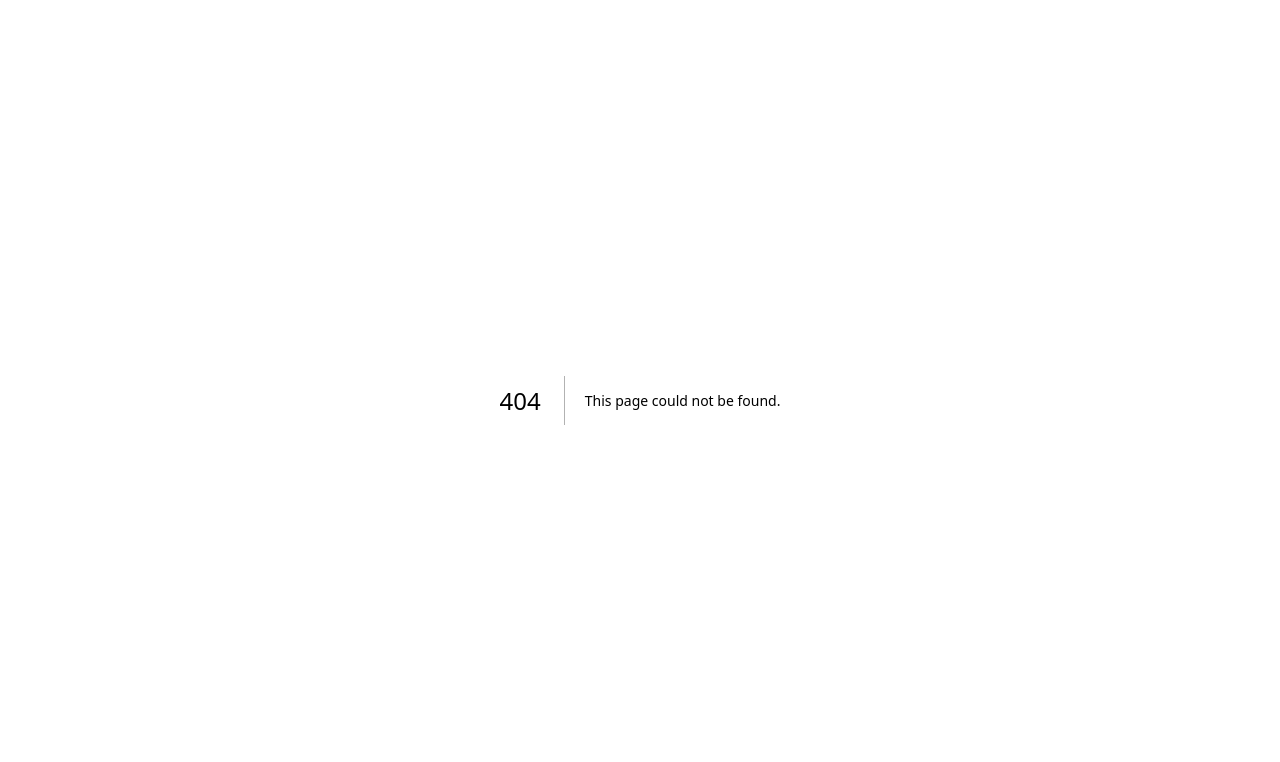
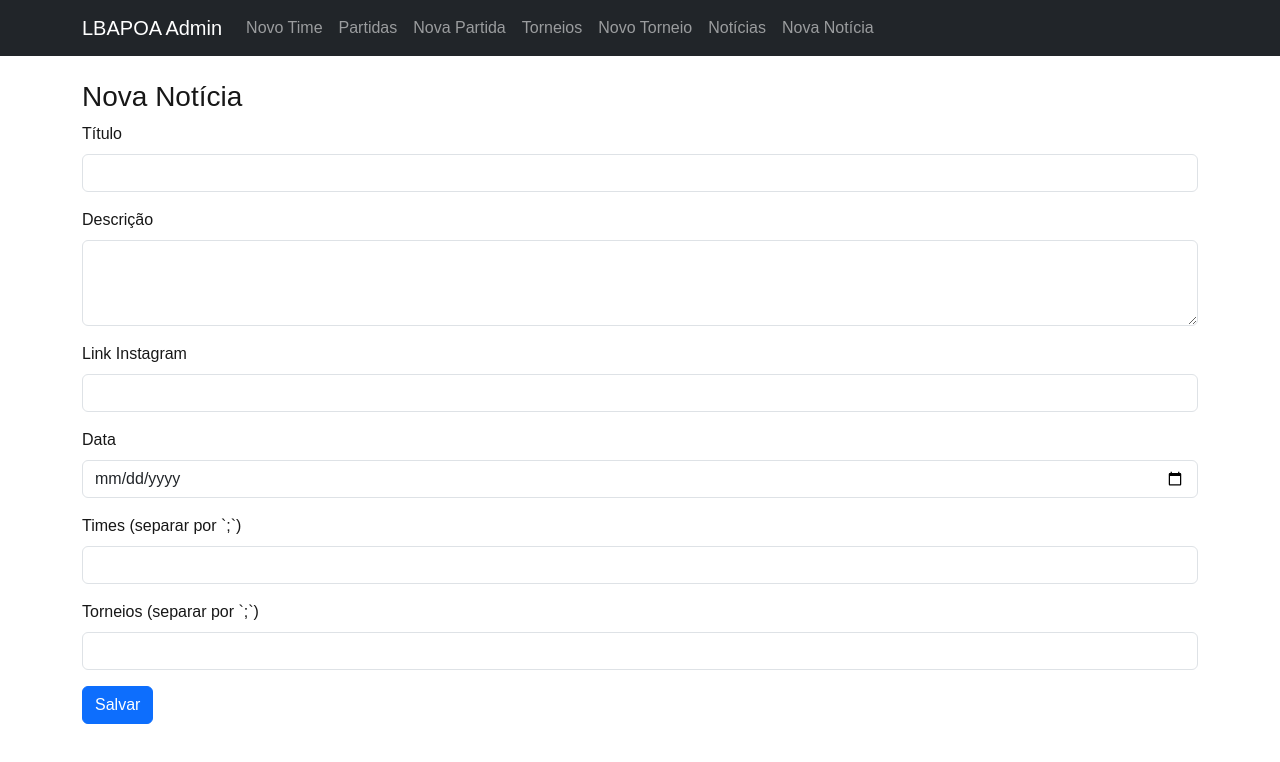
Before and after one commit to icarokeller1/lbapoa-admin, a Next.js app: page /news/new in a window 1280 px wide. Before the commit this address had no page. Shown: the top 762 px of the page. Built offline with nearby package versions, Linux system fonts and the light colour scheme; no server answers.

Commit message:
crud de noticias

```diff
--- a/components/Layout.js
+++ b/components/Layout.js
@@ -25,6 +25,12 @@ export default function Layout({ children }) {
             <Link href="/tournaments/new" passHref legacyBehavior>
               <Nav.Link> Novo Torneio </Nav.Link>
             </Link>
+            <Link href="/news" passHref legacyBehavior>
+              <Nav.Link> Notícias </Nav.Link>
+            </Link>
+            <Link href="/news/new" passHref legacyBehavior>
+              <Nav.Link> Nova Notícia </Nav.Link>
+            </Link>
           </Nav>
         </Container>
       </Navbar>
--- /dev/null
+++ b/components/NewsForm.js
@@ -0,0 +1,96 @@
+'use client';
+
+import { useState } from 'react';
+import { Form, Button } from 'react-bootstrap';
+
+export default function NewsForm({ initial = {}, onSubmit }) {
+  const [form, setForm] = useState({
+    titulo:        initial.titulo     || '',
+    descricao:     initial.descricao  || '',
+    linkinstagram: initial.linkinstagram || '',
+    data:          initial.data
+                   ? initial.data.slice(0,10)
+                   : '',    // "YYYY-MM-DD"
+    times:         initial.times      || '',
+    torneios:      initial.torneios   || '',
+  });
+
+  const handleChange = (e) => {
+    const { name, value } = e.target;
+    setForm(f => ({ ...f, [name]: value }));
+  };
+
+  const handleSubmit = (e) => {
+    e.preventDefault();
+    onSubmit({
+      ...form,
+      data: form.data  // string "YYYY-MM-DD"
+    });
+  };
+
+  return (
+    <Form onSubmit={handleSubmit}>
+      <Form.Group className="mb-3">
+        <Form.Label>Título</Form.Label>
+        <Form.Control
+          name="titulo"
+          value={form.titulo}
+          onChange={handleChange}
+          required
+        />
+      </Form.Group>
+
+      <Form.Group className="mb-3">
+        <Form.Label>Descrição</Form.Label>
+        <Form.Control
+          as="textarea"
+          rows={3}
+          name="descricao"
+          value={form.descricao}
+          onChange={handleChange}
+          required
+        />
+      </Form.Group>
+
+      <Form.Group className="mb-3">
+        <Form.Label>Link Instagram</Form.Label>
+        <Form.Control
+          name="linkinstagram"
+          value={form.linkinstagram}
+          onChange={handleChange}
+        />
+      </Form.Group>
+
+      <Form.Group className="mb-3">
+        <Form.Label>Data</Form.Label>
+        <Form.Control
+          type="date"
+          name="data"
+          value={form.data}
+          onChange={handleChange}
+          required
+        />
+      </Form.Group>
+
+      <Form.Group className="mb-3">
+        <Form.Label>Times (separar por `;`)</Form.Label>
+        <Form.Control
+          name="times"
+          value={form.times}
+          onChange={handleChange}
+        />
+      </Form.Group>
+
+      <Form.Group className="mb-3">
+        <Form.Label>Torneios (separar por `;`)</Form.Label>
+        <Form.Control
+          name="torneios"
+          value={form.torneios}
+          onChange={handleChange}
+        />
+      </Form.Group>
+
+      <Button type="submit">Salvar</Button>
+    </Form>
+  );
+}
--- /dev/null
+++ b/pages/news/new.js
@@ -0,0 +1,20 @@
+import { useRouter } from 'next/router';
+import Layout from '@/components/Layout';
+import NewsForm from '@/components/NewsForm';
+import api from '@/lib/api';
+
+export default function NewNews() {
+  const router = useRouter();
+
+  const create = async (form) => {
+    await api.post('/news', form);
+    router.push('/news');
+  };
+
+  return (
+    <Layout>
+      <h3>Nova Notícia</h3>
+      <NewsForm onSubmit={create} />
+    </Layout>
+  );
+}
```
Also changed, not shown: components/NewsTable.js (added, +44 -0 lines), pages/news/[id]/edit.js (added, +47 -0 lines), pages/news/index.js (added, +45 -0 lines).
